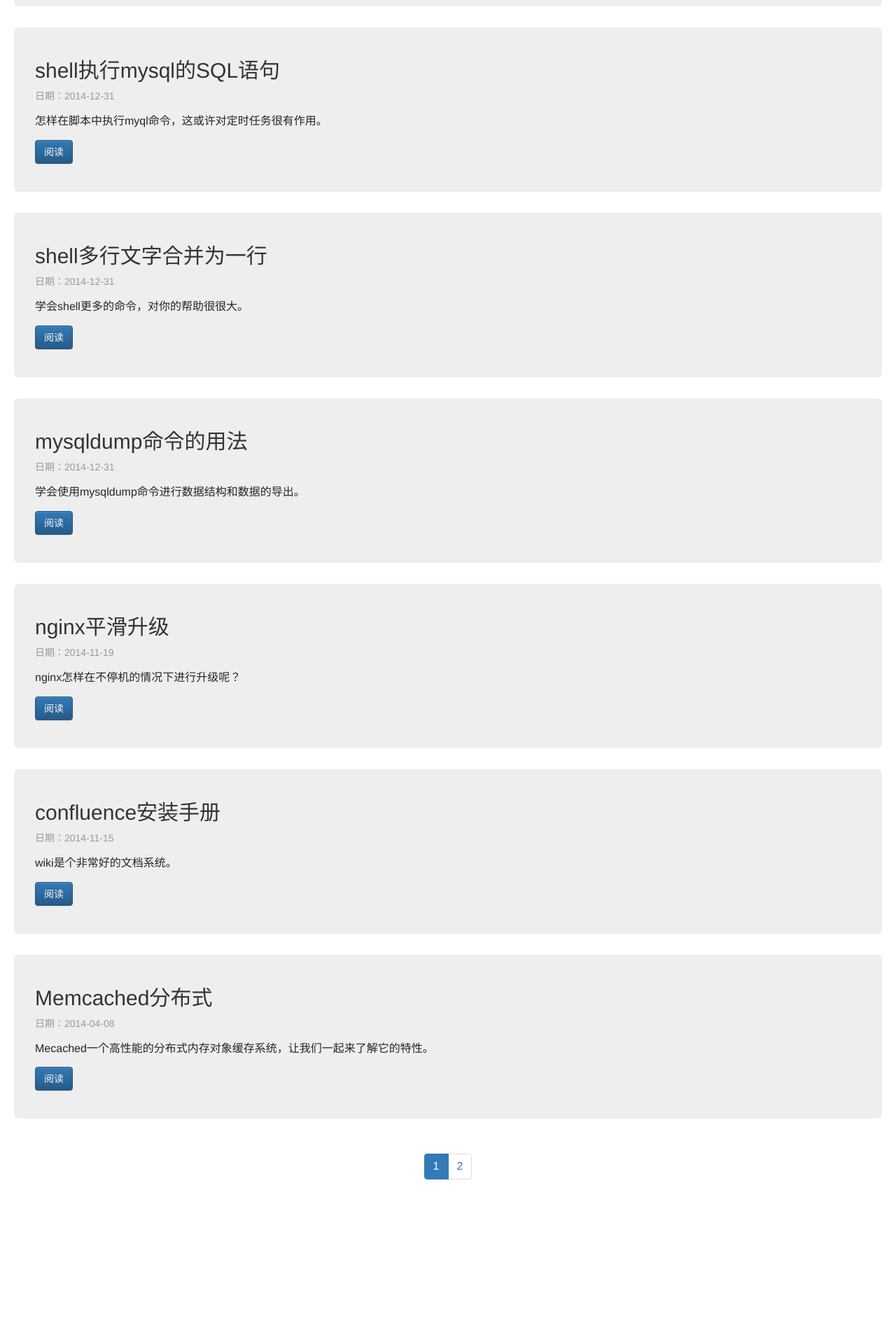
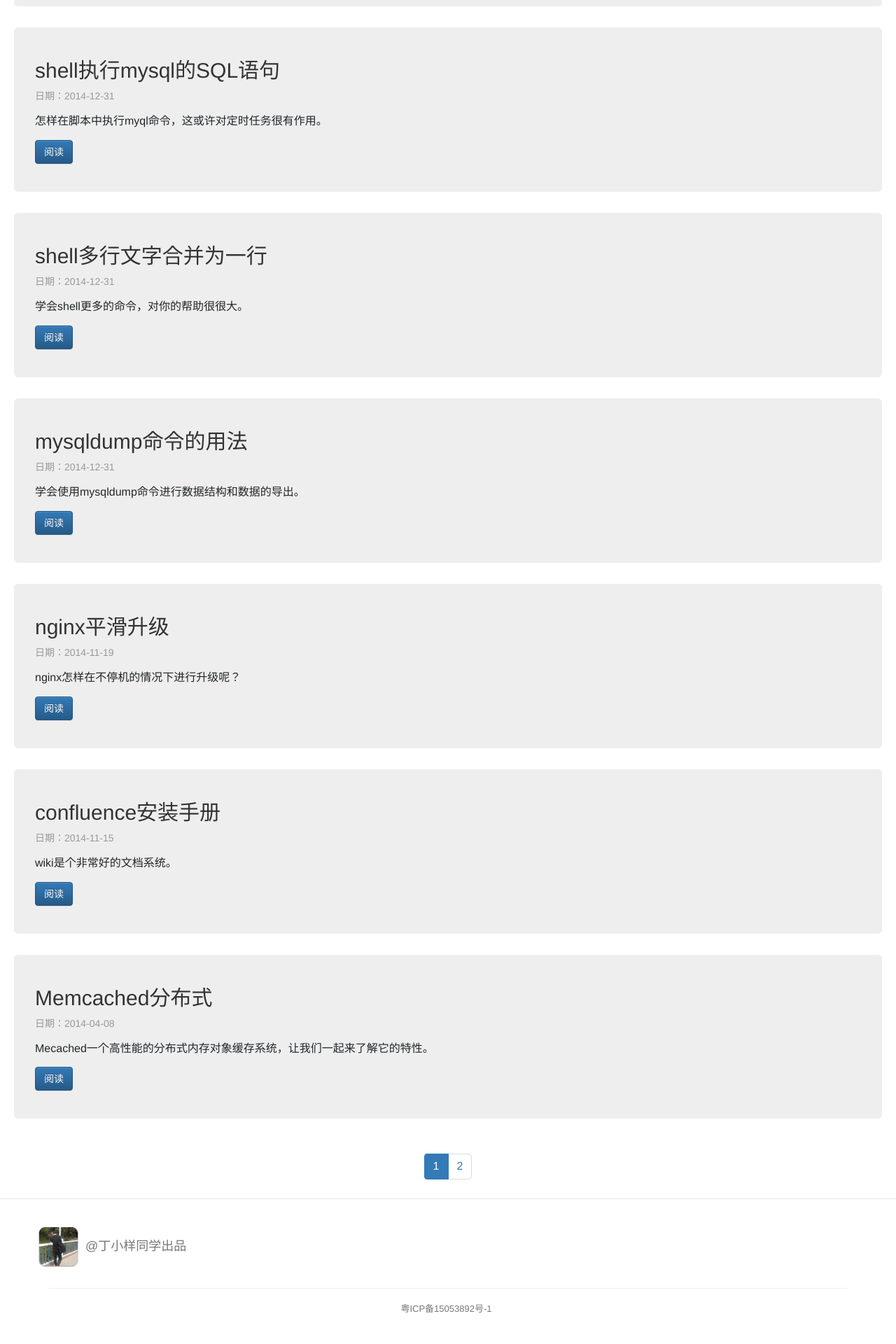
Before and after one commit to chihuan/craneding.github.io, a Jekyll site: the page built from index.html, in a window 1280 px wide. Shown: the part 764-2684 px from the top of the page at 70% size. Built offline with Jekyll 4.4.1, drawn with Linux system fonts in a browser that asks for light colours; nearby versions of some CDN libraries; Markdown is read by kramdown in place of the engine named in the settings; the list of posts is cut into pages by our own code; comment, search, counter and statistics services are not loaded; before the commit the page ends 2476 px from its top, so only the background shows below that.

Commit message:
更新底部

```diff
--- a/_layouts/default.html
+++ b/_layouts/default.html
@@ -87,5 +87,20 @@
 
 {{ content }}
 
+<footer class="footer">
+  <div class="container">
+    <div class="row footer-top">
+      <h4>
+          <img width="57px" height="57px" src="/images/144_144.png"> &nbsp;<a target="_blank" href="http://weibo.com/craneding/">@丁小样同学出品</a>
+        </h4>
+    </div>
+    <hr>
+    <div class="row footer-bottom">
+      <ul class="list-inline text-center">
+        <a href="http://www.miitbeian.gov.cn" target="_blank">粤ICP备15053892号-1</a>
+      </ul>
+    </div>
+  </div>
+</footer>
 </body>
 </html>
--- a/css/default.css
+++ b/css/default.css
@@ -151,3 +151,17 @@ ol, ul {
     line-height: 1;
 }
 }
+
+.footer {
+    border-top: 1px solid #e5e5e5;
+    color: #777;
+    padding: 30px 0;
+}
+
+.footer a {
+    color: #777;
+}
+
+.footer-bottom {
+    font-size: 13px;
+}
```
Also changed, not shown: 18 other files.
